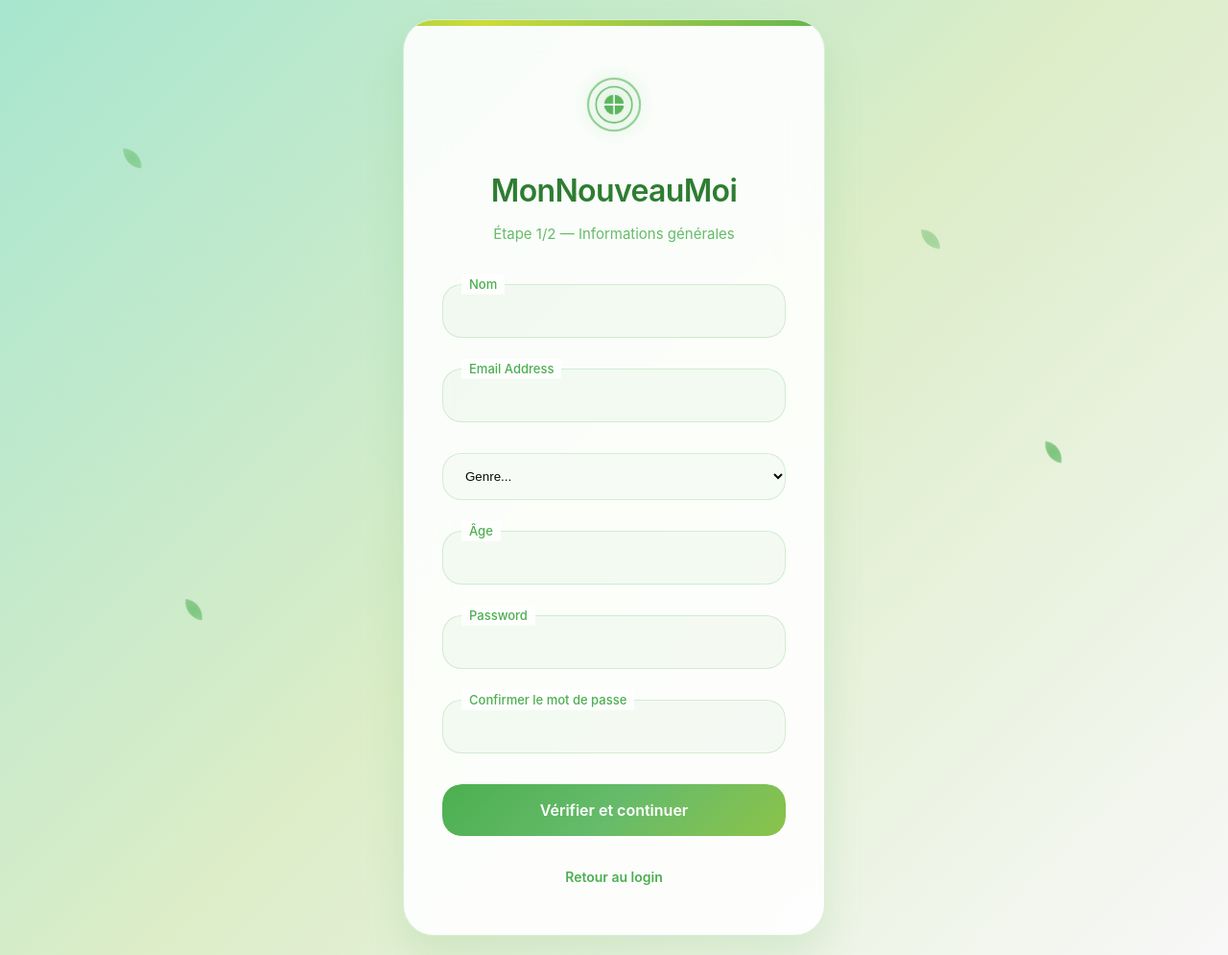
After one commit to tahinaRAJ/regime, a CodeIgniter 4 app: the page made by codeIgniter/app/Views/auth/register.php in a window 1280 px wide. The commit adds this page. Shown: the whole page at 96% size. Run offline with PHP 8.4 and a stand-in for CodeIgniter, Linux system fonts and the light colour scheme; the template is opened without the code that fills it, so the values that code supplies are empty; some libraries are stand-ins or nearby versions.

Commit message:
views de test

```diff
--- /dev/null
+++ b/codeIgniter/app/Views/auth/register.php
@@ -0,0 +1,165 @@
+<!DOCTYPE html>
+<html lang="en">
+<head>
+    <meta charset="UTF-8">
+    <meta name="viewport" content="width=device-width, initial-scale=1.0">
+    <title>Créer un compte</title>
+    <link rel="stylesheet" href="<?= base_url('assets/css/style.css') ?>">
+</head>
+<body>
+    <div class="nature-background">
+        <div class="floating-leaf leaf-1"></div>
+        <div class="floating-leaf leaf-2"></div>
+        <div class="floating-leaf leaf-3"></div>
+        <div class="floating-leaf leaf-4"></div>
+    </div>
+
+    <div class="login-container">
+        <div class="wellness-card">
+            <div class="organic-border"></div>
+
+            <div class="mindful-header">
+                <div class="zen-logo">
+                    <svg width="56" height="56" viewBox="0 0 56 56" fill="none">
+                        <circle cx="28" cy="28" r="26" stroke="currentColor" stroke-width="2" fill="none" opacity="0.6"/>
+                        <circle cx="28" cy="28" r="18" stroke="currentColor" stroke-width="1.5" fill="none" opacity="0.8"/>
+                        <circle cx="28" cy="28" r="10" fill="currentColor" opacity="0.9"/>
+                        <path d="M28 18v20M18 28h20" stroke="white" stroke-width="1.5" stroke-linecap="round"/>
+                    </svg>
+                    <div class="zen-glow"></div>
+                </div>
+                <h1>MonNouveauMoi</h1>
+                <p>Étape 1/2 — Informations générales</p>
+            </div>
+
+            <?php if (!empty($erreur)) : ?>
+                <div class="gentle-error" style="display:block;margin-bottom:12px;">
+                    <?= esc($erreur) ?>
+                </div>
+            <?php endif; ?>
+
+            <div class="gentle-error" id="clientError" style="display:none;margin-bottom:12px;"></div>
+
+            <form class="harmony-form" method="post" action="/register" novalidate>
+                <?= csrf_field() ?>
+
+                <div class="organic-field">
+                    <div class="field-nature"></div>
+                    <input type="text" id="name" name="name" required value="<?= esc($data['name'] ?? '') ?>">
+                    <label for="name">Nom</label>
+                </div>
+
+                <div class="organic-field">
+                    <div class="field-nature"></div>
+                    <input type="email" id="email" name="email" required value="<?= esc($data['email'] ?? '') ?>">
+                    <label for="email">Email Address</label>
+                </div>
+
+                <div class="organic-field">
+                    <div class="field-nature"></div>
+                    <select id="genre" name="genre" required style="width:100%;padding:16px 20px;border-radius:20px;border:2px solid var(--sage-200);background:rgba(255,255,255,.85);">
+                        <option value="" <?= empty($data['genre']) ? 'selected' : '' ?>>Genre...</option>
+                        <option value="Homme" <?= ($data['genre'] ?? '') === 'Homme' ? 'selected' : '' ?>>Homme</option>
+                        <option value="Femme" <?= ($data['genre'] ?? '') === 'Femme' ? 'selected' : '' ?>>Femme</option>
+                    </select>
+                </div>
+
+                <div class="organic-field">
+                    <div class="field-nature"></div>
+                    <input type="number" id="age" name="age" required value="<?= esc($data['age'] ?? '') ?>">
+                    <label for="age">Âge</label>
+                </div>
+
+                <div class="organic-field">
+                    <div class="field-nature"></div>
+                    <input type="password" id="password" name="password" required>
+                    <label for="password">Password</label>
+                </div>
+
+                <div class="organic-field">
+                    <div class="field-nature"></div>
+                    <input type="password" id="password_confirm" name="password_confirm" required>
+                    <label for="password_confirm">Confirmer le mot de passe</label>
+                </div>
+
+                <button type="submit" class="harmony-button">
+                    <div class="button-earth"></div>
+                    <span class="button-text">Vérifier et continuer</span>
+                    <div class="button-growth">
+                        <div class="growing-circle circle-1"></div>
+                        <div class="growing-circle circle-2"></div>
+                        <div class="growing-circle circle-3"></div>
+                    </div>
+                    <div class="button-aura"></div>
+                </button>
+            </form>
+
+            <div class="nurture-signup" style="margin-top: 18px;">
+                <a href="/login" class="growth-link">Retour au login</a>
+            </div>
+        </div>
+    </div>
+
+    <script>
+        (function () {
+            const form = document.querySelector('form.harmony-form');
+            const errorBox = document.getElementById('clientError');
+
+            if (!form || !errorBox) return;
+
+            function showError(message) {
+                errorBox.textContent = message;
+                errorBox.style.display = 'block';
+            }
+
+            function clearError() {
+                errorBox.textContent = '';
+                errorBox.style.display = 'none';
+            }
+
+            form.addEventListener('submit', function (e) {
+                clearError();
+
+                const name = (document.getElementById('name')?.value || '').trim();
+                const email = (document.getElementById('email')?.value || '').trim();
+                const genre = (document.getElementById('genre')?.value || '').trim();
+                const age = (document.getElementById('age')?.value || '').trim();
+                const password = document.getElementById('password')?.value || '';
+                const passwordConfirm = document.getElementById('password_confirm')?.value || '';
+
+                if (!name || !email || !genre || !age || !password || !passwordConfirm) {
+                    e.preventDefault();
+                    showError('Veuillez remplir tous les champs');
+                    return;
+                }
+
+                const emailOk = /^[^\s@]+@[^\s@]+\.[^\s@]+$/.test(email);
+                if (!emailOk) {
+                    e.preventDefault();
+                    showError('Email invalide');
+                    return;
+                }
+
+                const ageOk = /^\d+$/.test(age) && parseInt(age, 10) > 0;
+                if (!ageOk) {
+                    e.preventDefault();
+                    showError('Âge invalide');
+                    return;
+                }
+
+                if (password.length < 6) {
+                    e.preventDefault();
+                    showError('Mot de passe trop court (min 6 caractères)');
+                    return;
+                }
+
+                if (password !== passwordConfirm) {
+                    e.preventDefault();
+                    showError('Les mots de passe ne correspondent pas');
+                    return;
+                }
+            });
+        })();
+    </script>
+</body>
+</html>
```
Also changed, not shown: codeIgniter/app/Views/auth/login.php (+15 -2 lines), codeIgniter/app/Views/auth/register_health.php (added, +123 -0 lines).
